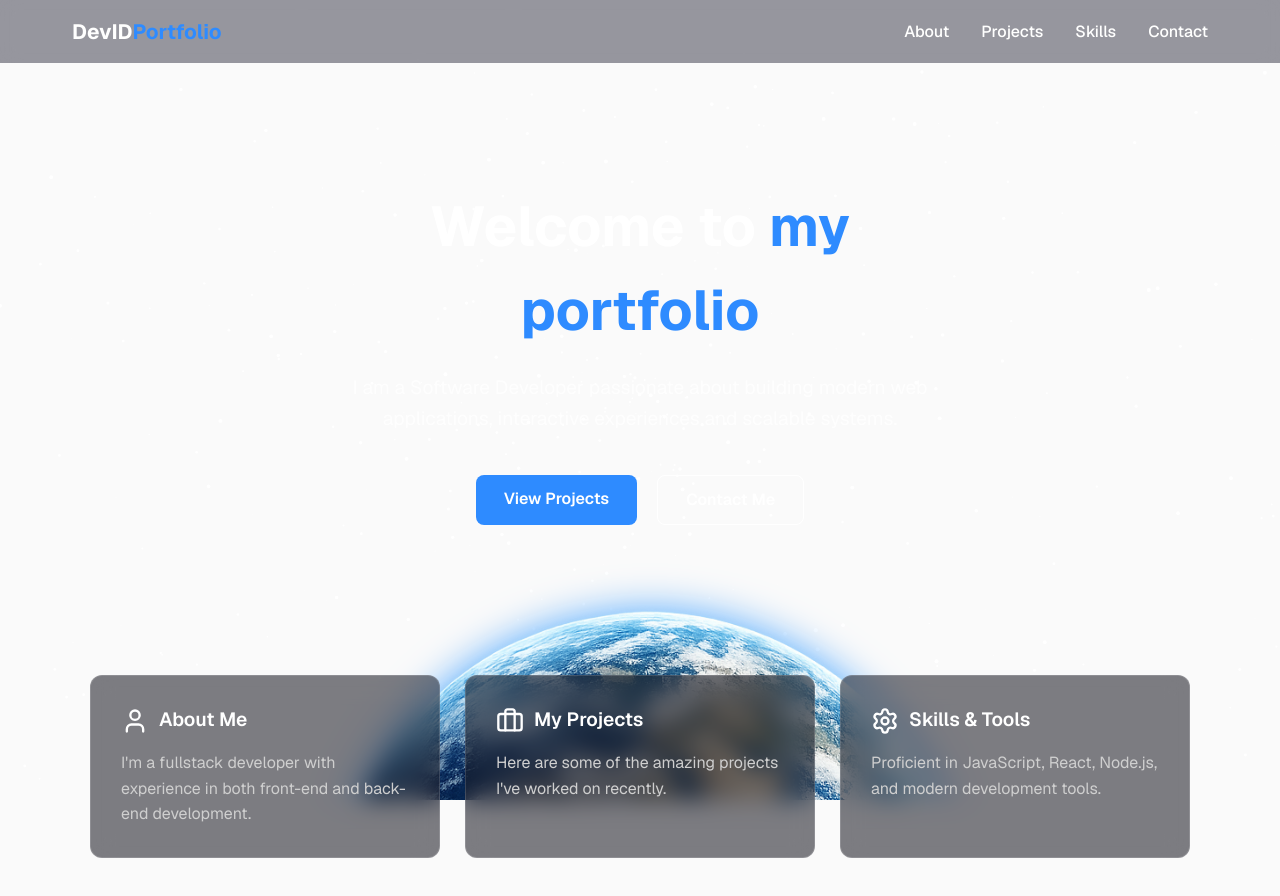
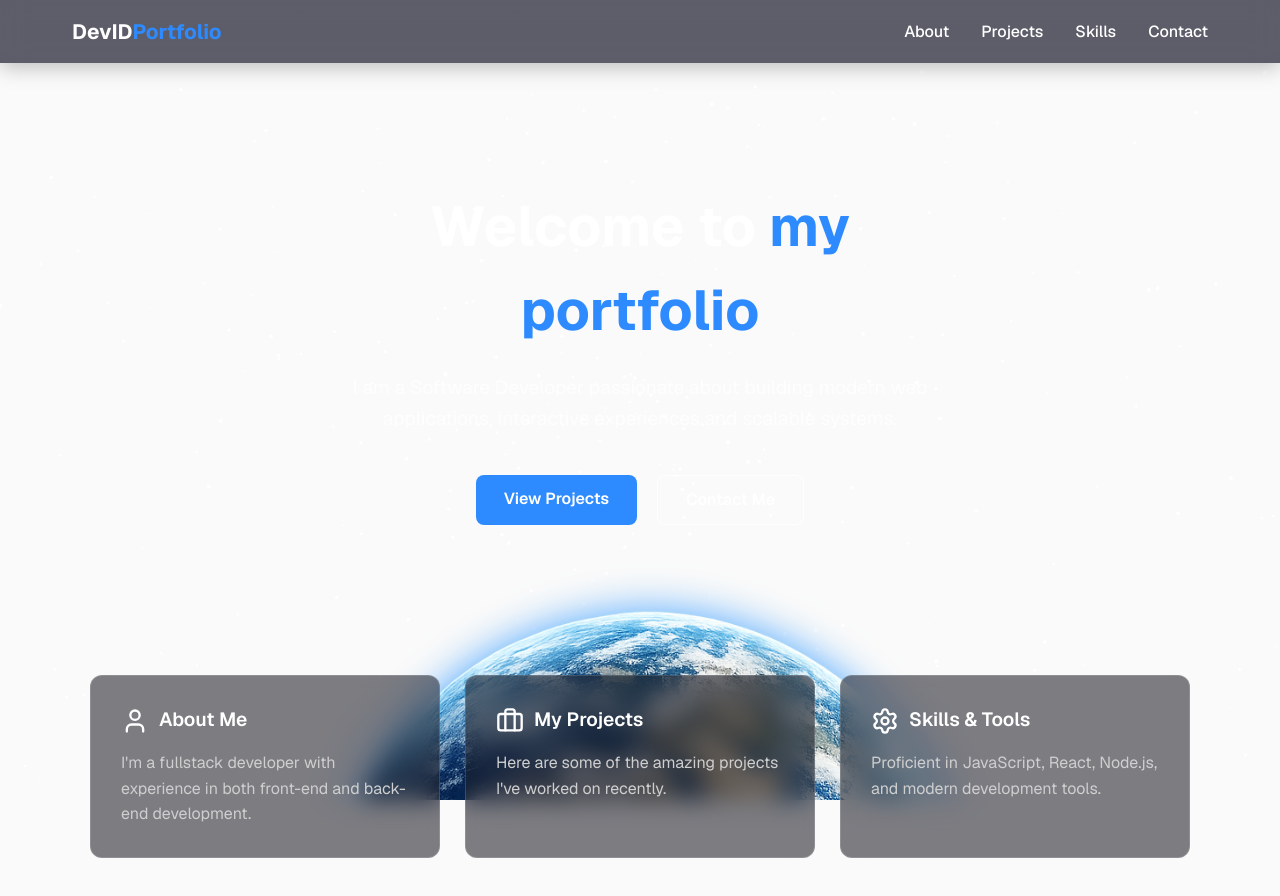
Before and after one commit to dabidop/PortafolioReact, a Next.js app: page / in a window 1280 px wide. Shown: the top 896 px of the page. Built offline with nearby package versions, Linux system fonts and the light colour scheme.

Commit message:
settings

```diff
--- a/src/app/globals.css
+++ b/src/app/globals.css
@@ -35,15 +35,19 @@ body {
   pointer-events: none;
 }
 
+/*----------------------------------------NAVBAR------------------------------------------------------*/
+
 .navbar {
   position: fixed;
   top: 0;
   width: 100%;
-  z-index: 2;
-  backdrop-filter: blur(10px);
-  background: rgba(0, 0, 20, 0.4);
+  z-index: 10;
+  backdrop-filter: blur(14px);
+  background: rgba(10, 10, 30, 0.65);
+  -webkit-backdrop-filter: blur(14px); /* iPhone fix */
   border-bottom: 1px solid rgba(255,255,255,0.1);
   border: none;
+  box-shadow: 0 4px 20px rgba(0,0,0,0.25);
 }
 
 .navbar-container {
@@ -82,7 +86,7 @@ body {
   color: #2e8bff;
 }
 
-/* Mobile */
+/*--------- Mobile ------*/
 
 .mobile-btn {
   display: none;
@@ -96,7 +100,7 @@ body {
   display: none;
 }
 
-/* Responsive */
+/* ----------------------------------------Responsive --------------------------------------*/
 
 @media (max-width: 768px) {
   .menu {
@@ -121,7 +125,7 @@ body {
   }
 }
 
-/* HERO SECTION */
+/* --------------------------------------WELCOME SECTION------------------------------------------ */
 
 .hero {
   position: relative;
@@ -157,7 +161,7 @@ body {
   line-height: 1.6;
 }
 
-/* BOTONES */
+/*----------------------------------------- BOTONES ----------------------------------*/
 
 .hero-buttons {
   margin-top: 40px;
--- a/src/components/InfoCards.jsx
+++ b/src/components/InfoCards.jsx
@@ -76,7 +76,7 @@ export default function InfoCards() {
             long-term scalability.
           </p>
           <a href="/david-alvarez-cv.pdf" download className="cv-button">
-            Download CV
+            View CV
           </a>
         </>
       ),
@@ -95,18 +95,30 @@ export default function InfoCards() {
               target="_blank"
               rel="noopener noreferrer"
             >
-              App con Vue.Js que consume api de Star Wars
+              App with Vue.js that consumes Star Wars API
             </a>
           </li>
+
+          <li>
+            <a
+              href="https://snakegame-3hll.onrender.com"
+              target="_blank"
+              rel="noopener noreferrer"
+            >
+              Snake Game made with basic JavaScript
+            </a>
+          </li>
+
           <li>
             <a
               href="https://star-wars-7hvc.onrender.com/"
               target="_blank"
               rel="noopener noreferrer"
             >
-              Otra cosa jaja
+              Another app that will be announced soon
             </a>
           </li>
+
         </ul>
       ),
     },
```
